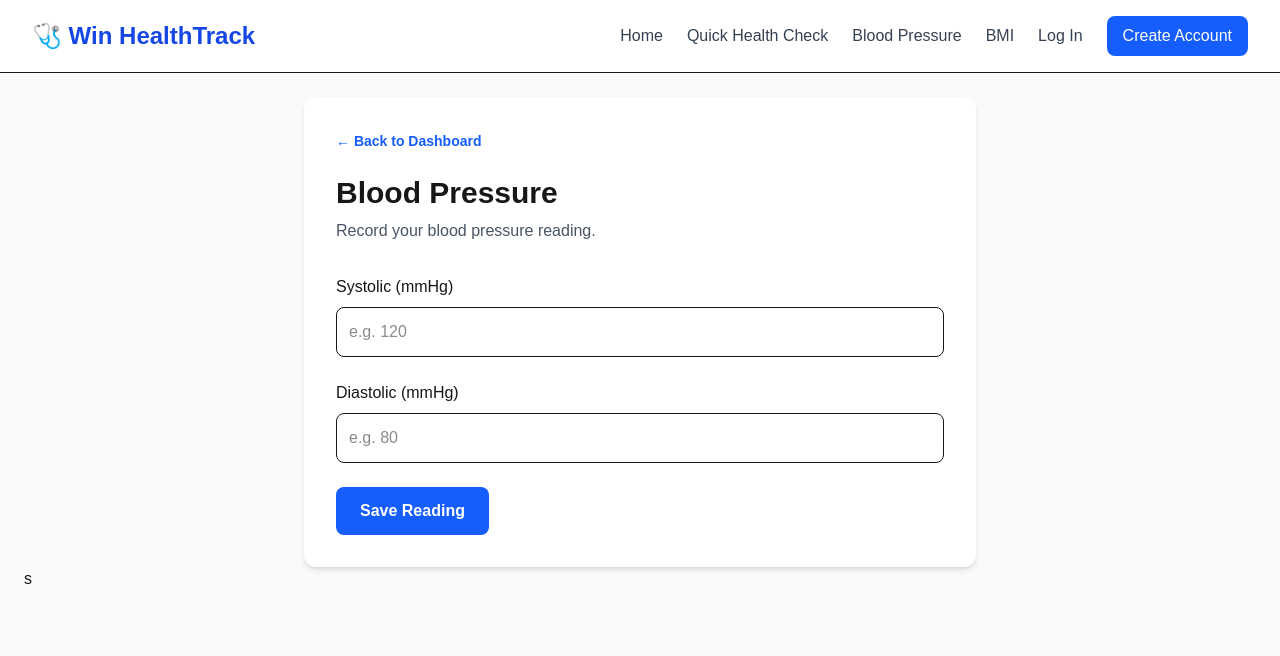
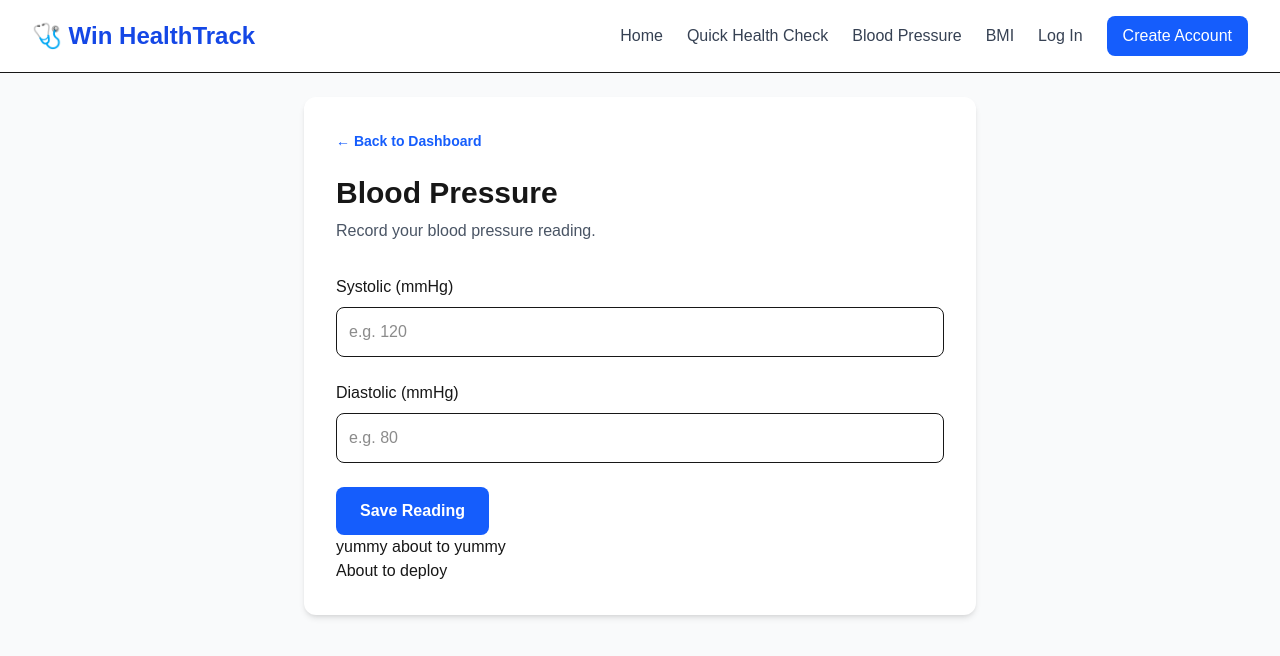
Before and after one commit to Godwin-Diya/win-healthtrack, a Next.js app: page /blood-pressure in a window 1280 px wide. Shown: the top 656 px of the page. Built offline with nearby package versions, Linux system fonts and the light colour scheme.

Commit message:
About to go live on Netlify

```diff
--- a/app/blood-pressure/page.tsx
+++ b/app/blood-pressure/page.tsx
@@ -176,8 +176,11 @@ export default function BloodPressurePage() {
                 {message}
             </p>
             )}
+<h2>yummy about to yummy</h2>
+                <h3> About to deploy</h3>
+
 
         </div>
-        </div>s
+        </div>
         </main>);
 }
--- a/components/GlucoseChart.tsx
+++ b/components/GlucoseChart.tsx
@@ -74,8 +74,8 @@ export default function GlucoseChart({
             />
             </LineChart>
                 </ResponsiveContainer>
-                <h1>  fhfjdhdjdjdhdjdjdjk</h1>
-                yutinoyuikolooooooojg
+                <h2>yummy about to yummy</h2>
+                <h3> About to deploy</h3>
         </div>
     </section>
 );
--- a/components/hrf.tsx
+++ b/components/hrf.tsx
@@ -162,6 +162,9 @@ const newRecord: HealthRecord = {
                     </p>)
                 }
 
+                <h2>yummy about to yummy</h2>
+                <h3> About to deploy</h3>
+
             </form>
         );
     }
```
